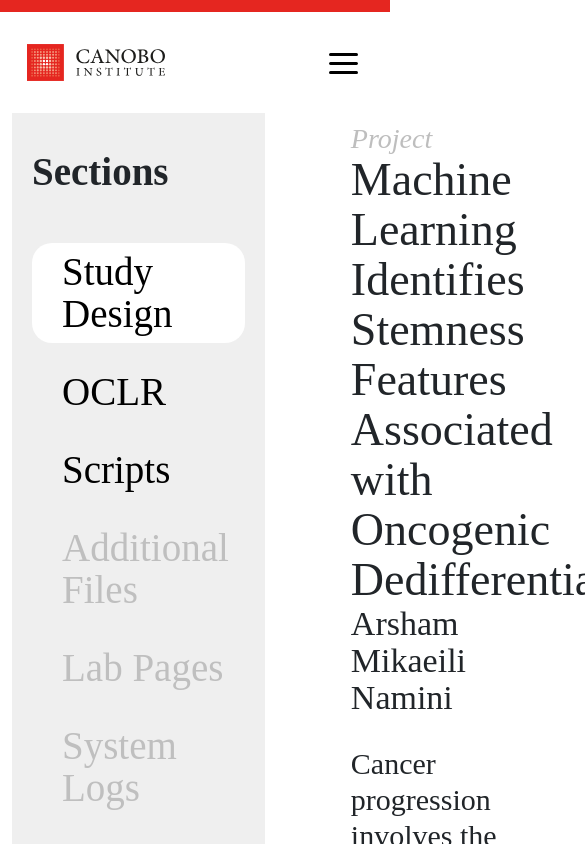
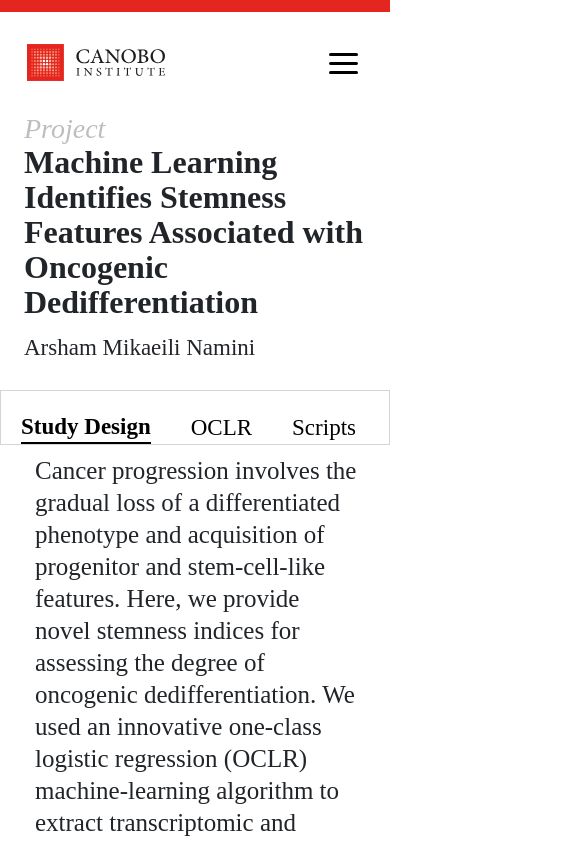
Before and after one commit to mahdi4k/canobo, a Vue app: page /researches/machine-learning-identifies in a window 390 px wide. Shown: the top 844 px of the page, 585 px wide, since content can reach past the window. Built offline with nearby package versions, Linux system fonts and the light colour scheme; a web font is replaced by a local one.

Commit message:
project mobile style

```diff
--- a/index.html
+++ b/index.html
@@ -7,9 +7,9 @@
     <!-- Chrome, Firefox OS and Opera -->
     <meta name="theme-color" content="#CB3837">
     <!-- Windows Phone -->
-    <meta name="msapplication-navbutton-color" content="#CB3837">
+    <meta name="msapplication-navbutton-color" content="#E52620">
      <!-- iOS Safari -->
-     <meta name="apple-mobile-web-app-status-bar-style" content="#CB3837">
+     <meta name="apple-mobile-web-app-status-bar-style" content="#E52620">
     <meta name="viewport" content="width=device-width, initial-scale=1.0" />
     <title>Vite App</title>
   </head>
--- a/src/components/TheWelcome.vue
+++ b/src/components/TheWelcome.vue
@@ -106,24 +106,24 @@
           <img :src="news3" alt="">
         </div>
         <div class="title">
-          <h2>Non-coding RNAs as efficient biomarkers in cancer </h2>
+          <h2>ncRNAs as biomarkers in cancer</h2>
           <span class="date">2022.07.20</span>
         </div>
         <div class="description">
           <p>
-            Non-coding RNAs are essential in the pathophysiology of several malignancies. Aside from their biological relevance, the discovery that their expression levels are commonly dysregulated in various malignancies has sparked interest in utilizing their therapeutic potential as cancer biomarkers. With the advent of high-throughput sequencing technology, detailed molecular analysis of diverse non-coding RNA expression patterns in various malignancies has been possible.
+            Non-coding RNAs are essential in the pathophysiology of several malignancies. Aside from their biological relevance, discovering that their expression levels are commonly dysregulated in various malignancies has sparked an interest.
           </p>
         </div>
         <div class="underline"></div>
       </div>
     </div>
 
-    <div id="carouselExampleIndicators" class="carousel mobile-slider d-block d-lg-none slide" data-bs-ride="carousel">
+    <div id="carouselExampleIndicators" class="carousel mobile-slider mt-5 mt-lg-0 d-block d-lg-none slide" data-bs-ride="carousel">
       <div class="carousel-inner">
         <div v-for="(item,i) in articleSlider" data-bs-interval="90000" :key="i" class="carousel-item" :class="i === 0 ? 'active':''">
-          <div class="col-12 article-section" >
+          <div class="col-12 px-2 px-lg-0 article-section" >
             <div class="img">
-              <img :src="item.image" alt="">
+              <img class="px-2 px-lg-0" :src="item.image" alt="">
             </div>
             <div class="title">
               <h2>{{ item.title }}</h2>
@@ -180,9 +180,9 @@ export default {
         },
         {
           image:news3,
-          title: 'Non-coding RNAs as efficient biomarkers in cancer ',
+          title: 'ncRNAs as biomarkers in cancer ',
           date: '2022.07.20',
-          description: "Non-coding RNAs are essential in the pathophysiology of several malignancies. Aside from their biological relevance, the discovery that their expression levels are commonly dysregulated in various malignancies has sparked interest in utilizing their therapeutic potential as cancer biomarkers. With the advent of high-throughput sequencing technology, detailed molecular analysis of diverse non-coding RNA expression patterns in various malignancies has been possible."
+          description: "Non-coding RNAs are essential in the pathophysiology of several malignancies. Aside from their biological relevance, discovering that their expression levels are commonly dysregulated in various malignancies has sparked an interest."
         }
       ]
     }
@@ -227,7 +227,7 @@ export default {
 
   p {
     font-size: 35px;
-    line-height: 30px;
+    line-height: 35px;
     color: #6A6A6A;
   }
 
@@ -254,11 +254,11 @@ export default {
   width: 100%;
   height: 1110px;
   background-color: black;
-  background-image: url("./src/assets/dots2.svg");
+  background-image: url("./assets/dots2.svg");
   transition: opacity 2s ease;
 
   .svgSection2 {
-    background-image: url("./src/assets/dots.svg");
+    background-image: url("./assets/dots.svg");
     transition: all 2s ease;
     width: 100%;
     height: 1110px;
@@ -368,9 +368,12 @@ export default {
 }
 
 .article-section {
-  padding: 95px 140px 140px;
+  margin-top: 90px;
+  padding: 0 140px 140px;
 
   .img {
+    width: 100%;
+    height: 289px;
    img{
      width: 100%;
     height: 289px;
@@ -385,23 +388,23 @@ export default {
     margin-top: 20px;
 
     h2 {
-      font-size: 45px;
+      font-size: 37px;
       margin-bottom: 0;
 
     }
 
     .date {
-      font-size: 30px;
+      font-size: 25px;
       color: #3B3B3B;
-      padding-right: 40px;
+      padding-right: 10px;
     }
   }
 
   .description {
     p {
       padding-top: 35px;
-      font-size: 36px;
-      line-height: 37px;
+      font-size: 30px;
+      line-height: 35px;
       color: #6A6A6A;
 
       &:after {
@@ -427,10 +430,11 @@ export default {
     display: flex;
     flex-direction: column;
     @media screen and (max-width: 600px) {
-      padding-left: 35px;
-      padding-right: 35px;
-      padding-top: 38px;
+      padding-left: 0;
+      padding-right: 0;
+      padding-top: 0;
       .img {
+        height: 190px;
         img{
           height: 190px;
           width: 100%;
@@ -440,21 +444,21 @@ export default {
       .title {
         width: 100%;
         h2 {
-          font-size: 36px;
+          font-size: 31px;
           margin-bottom: 0;
         }
 
         .date {
           font-size: 19px;
           color: #3B3B3B;
-          padding-right: 30px;
+          padding-right: 0px;
         }
       }
 
       .description {
         p {
           padding-top: 35px;
-          font-size: 23px;
+          font-size: 21px;
           line-height: 28px;
           text-align: left;
           color: #6A6A6A;
--- a/src/views/Project.vue
+++ b/src/views/Project.vue
@@ -1,9 +1,16 @@
 <template>
   <div class="container project">
     <div>
-      <div class="d-flex align-items-start">
-        <div class="nav flex-column nav-pills me-3" id="v-pills-tab" role="tablist" aria-orientation="vertical">
-          <span class="title">Sections</span>
+      <div class="top-mobile px-4 d-lg-none">
+        <span class="small fst-italic">Project</span>
+        <div class="title-project">
+          Machine Learning Identifies Stemness Features Associated with Oncogenic Dedifferentiation
+        </div>
+        <div class="author">Arsham Mikaeili Namini</div>
+      </div>
+      <div class="d-flex flex-column tab-section flex-lg-row align-items-start">
+        <div class="nav flex-row flex-lg-column nav-pills me-3" id="v-pills-tab" role="tablist" aria-orientation="vertical">
+          <span class="title d-none d-lg-block">Sections</span>
           <button class="nav-link active" id="v-pills-home-tab" data-bs-toggle="pill" data-bs-target="#v-pills-home"
                   type="button" role="tab" aria-controls="v-pills-home" aria-selected="true">Study Design
           </button>
@@ -23,14 +30,14 @@
                   type="button" role="tab" aria-controls="v-pills-settings" aria-selected="false">System Logs
           </button>
         </div>
-        <div class="tab-content w-75" id="v-pills-tabContent">
+        <div class="tab-content" id="v-pills-tabContent">
           <div class="tab-pane fade show active" id="v-pills-home" role="tabpanel" aria-labelledby="v-pills-home-tab">
             <div class="content">
-              <span class="small fst-italic">Project</span>
-              <div class="title-project">
+              <span class="small d-none d-lg-block fst-italic">Project</span>
+              <div class="title-project d-none d-lg-block">
                 Machine Learning Identifies Stemness Features Associated with Oncogenic Dedifferentiation
               </div>
-              <div class="author">Arsham Mikaeili Namini</div>
+              <div class="author d-none d-lg-block">Arsham Mikaeili Namini</div>
               <div class="description"><p>
                 Cancer progression involves the gradual loss of a differentiated phenotype and acquisition of progenitor
                 and stem-cell-like features. Here, we provide novel stemness indices for assessing the degree of
@@ -463,8 +470,32 @@ export default {
 .container {
   max-width: 1650px;
 }
+@media (max-width: 1000px) {
+  .top-mobile{
+    .small {
+      font-size: 28px;
+      line-height: 31px;
+      color: #BEBEBE;
+      margin-top: 10px;
+    }
 
+    .title-project {
+      font-size: 32px;
+      line-height: 35px;
+      font-weight: 700;
+    }
+    .author{
+      font-size: 23px;
+      line-height: 25px;
+      padding-top: 15px;
+      padding-bottom: 30px;
+    }
+  }
+}
 .project {
+  .tab-content{
+    width: 75%;
+  }
   .nav-pills {
     .title {
       font-size: 39px;
@@ -525,5 +556,50 @@ export default {
       padding-bottom: 45px;
     }
   }
+  @media (max-width: 1000px) {
+    &.container{
+      padding: 0;
+    }
+    .tab-content{
+      width: 100%;
+    }
+    .tab-section{
+      .nav-pills {
+        background-color: #ffffff;
+        width: 100%;
+        padding: 15px 20px 0 20px;
+        border: 1px solid #D5D5D5;
+        flex-wrap: nowrap;
+        white-space: nowrap;
+        overflow: auto;
+        &::-webkit-scrollbar {
+          width: 0;
+        }
+        .nav-link{
+          font-size: 23px;
+          line-height: 25px;
+          padding-left: 0;
+          text-align: left;
+          margin-bottom: 0;
+          margin-right: 40px;
+          padding-right: 0;
+          padding-bottom: 3px;
+          &.active {
+            font-weight: 700;
+            border-bottom: 2px solid;
+            border-radius: 0;
+          }
+        }
+      }
+    }
+    .content{
+      padding-left: 35px;
+      padding-right: 30px;
+      .description{
+        font-size: 25px;
+        line-height: 32px;
+      }
+    }
+  }
 }
 </style>
--- a/src/views/Services.vue
+++ b/src/views/Services.vue
@@ -106,6 +106,7 @@ export default {
 }
 
 .services {
+  padding-top: 80px;
   .items {
     .d-flex {
       gap: 16px;
```
Also changed, not shown: public/assets/dots.svg (added), public/assets/dots2.svg (added).
